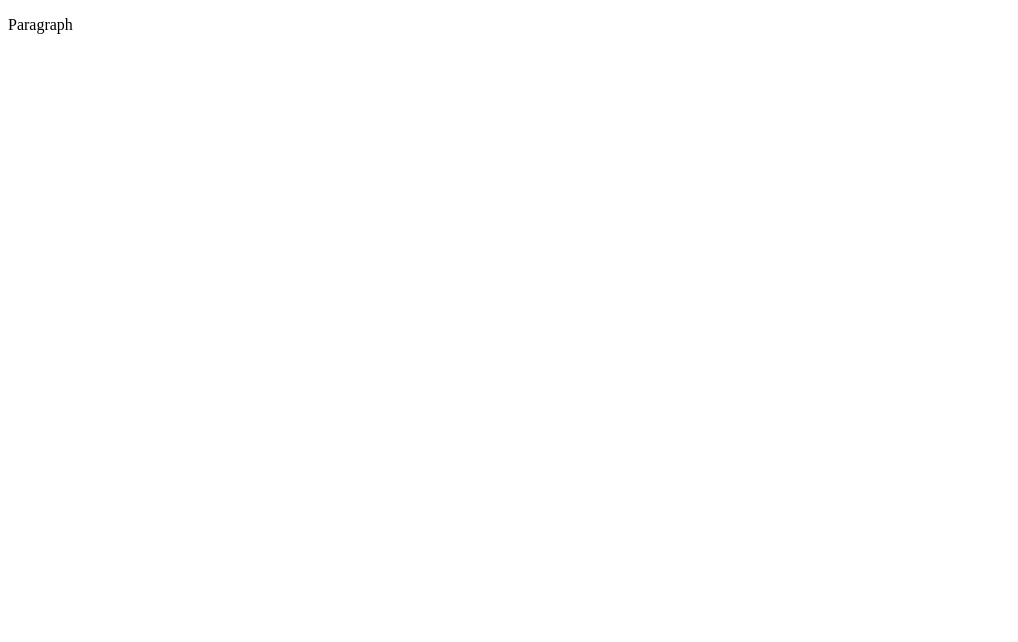
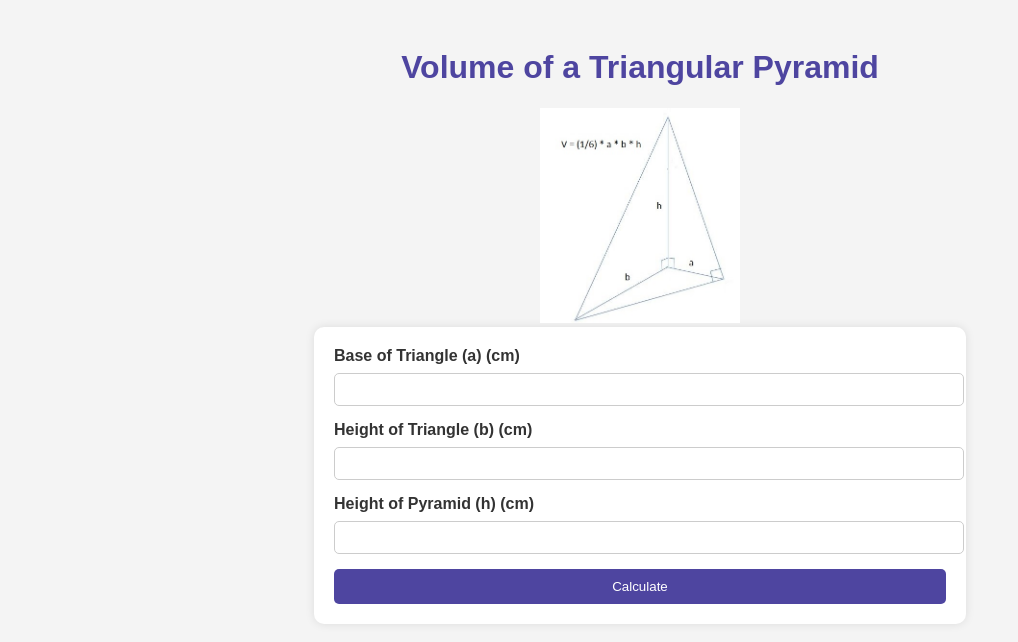
Before and after one commit to ICD2O-Digital-Tech-ZoeyK/Unit3-02-PHP-VolumeTriangularPyramid, a plain HTML site: page index.html in a window 1280 px wide. Shown: the whole page, without its empty margins (0-1018 px from the left). Drawn offline with Linux system fonts and the light colour scheme.

Commit message:
PHP volume of a triangular pyramid

```diff
--- a/css/style.css
+++ b/css/style.css
@@ -2,3 +2,52 @@
 * Created on: Sep 2020
 * This file contains the CSS for index.html
 */
+/* General Body and Layout Styling */
+body {
+    font-family: Arial, sans-serif;
+    background-color: #f4f4f4;
+    padding: 20px;
+    color: #333;
+}
+
+h1 {
+    text-align: center;
+    color: #4e45a0;
+}
+
+form {
+    width: 50%;
+    margin: 0 auto;
+    background-color: #fff;
+    padding: 20px;
+    border-radius: 10px;
+    box-shadow: 0 0 10px rgba(0, 0, 0, 0.1);
+}
+
+label {
+    display: block;
+    margin-bottom: 8px;
+    font-weight: bold;
+}
+
+input[type="text"] {
+    width: 100%;
+    padding: 8px;
+    margin-bottom: 15px;
+    border: 1px solid #ccc;
+    border-radius: 5px;
+}
+
+button {
+    width: 100%;
+    padding: 10px;
+    background-color: #4e45a0;
+    color: white;
+    border: none;
+    border-radius: 5px;
+    cursor: pointer;
+}
+
+button:hover {
+    background-color: #7b70db;
+}
--- a/index.html
+++ b/index.html
@@ -1,9 +1,40 @@
 <!DOCTYPE html>
-<html>
+<html lang="en">
   <head>
-    <title>Title</title>
+      <meta charset="utf-8" />
+      <meta name="description" content="Volume of a Triangular Pyramid" />
+      <meta name="keywords" content="triangular pyramid, volume calculation" />
+      <meta name="author" content="Your Name" />
+      <meta name="viewport" content="width=device-width, initial-scale=1.0" />
+
+          <!-- Favicon -->
+      <link rel="apple-touch-icon" sizes="180x180" href="./Favicon-1/apple-touch-icon.png" />
+      <link rel="icon" type="image/png" sizes="32x32" href="./Favicon-1/favicon-32x32.png" />
+      <link rel="icon" type="image/png" sizes="16x16" href="./Favicon-1/favicon-16x16.png" />
+      <link rel="manifest" href="./Favicon-1/site.webmanifest" />
+
+      <link rel="stylesheet" href="./css/style.css" />
+      <title>Volume of a Triangular Pyramid</title>
   </head>
   <body>
-    <p>Paragraph</p>
+      <main class="content">
+          <h1>Volume of a Triangular Pyramid</h1>
+
+          <center><img src="./images/VolumeTriangularPyramid.jpg" alt="Volume of a triangular pyramid" class="center" width="200" /></center>
+
+          <!-- Form for user input -->
+          <form action="php/calculate.php" method="POST">
+              <label for="a">Base of Triangle (a) (cm)</label>
+              <input type="text" name="a" required />
+
+              <label for="b">Height of Triangle (b) (cm)</label>
+              <input type="text" name="b" required />
+
+              <label for="h">Height of Pyramid (h) (cm)</label>
+              <input type="text" name="h" required />
+
+              <button type="submit">Calculate</button>
+          </form>
+      </main>
   </body>
 </html>
--- a/js/script.js
+++ /dev/null
@@ -1,5 +0,0 @@
-// Copyright (c) 2020 Mr. Coxall All rights reserved
-//
-// Created by: Mr. Coxall
-// Created on: Sep 2020
-// This file contains the JS functions for index.html
```
Also changed, not shown: Favicon-1/android-chrome-192x192.png (added), Favicon-1/android-chrome-512x512.png (added), Favicon-1/apple-touch-icon.png (added), Favicon-1/favicon-16x16.png (added), Favicon-1/favicon-32x32.png (added), Favicon-1/favicon.ico (added), Favicon-1/site.webmanifest (added), images/VolumeTriangularPyramid.jpg (added), 1 other file.
